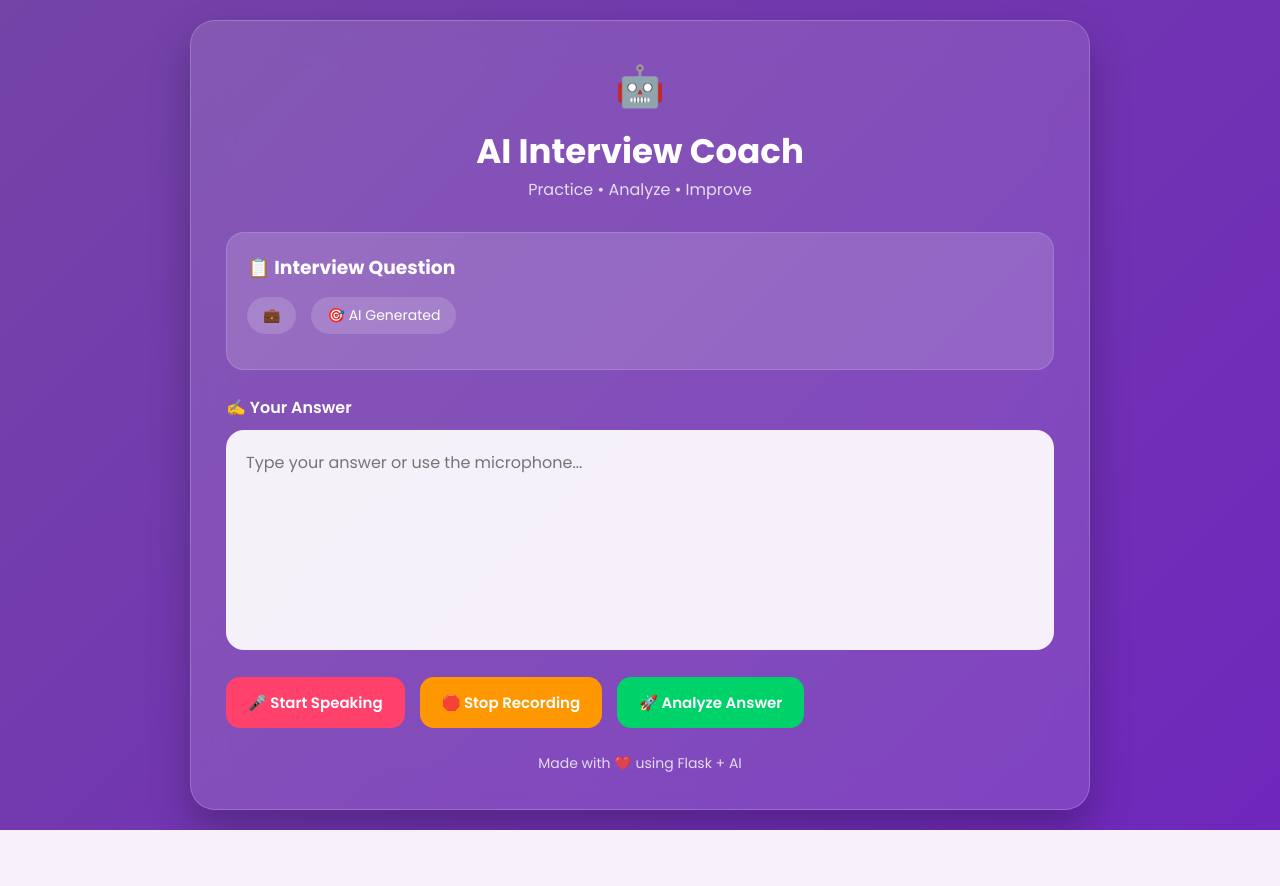
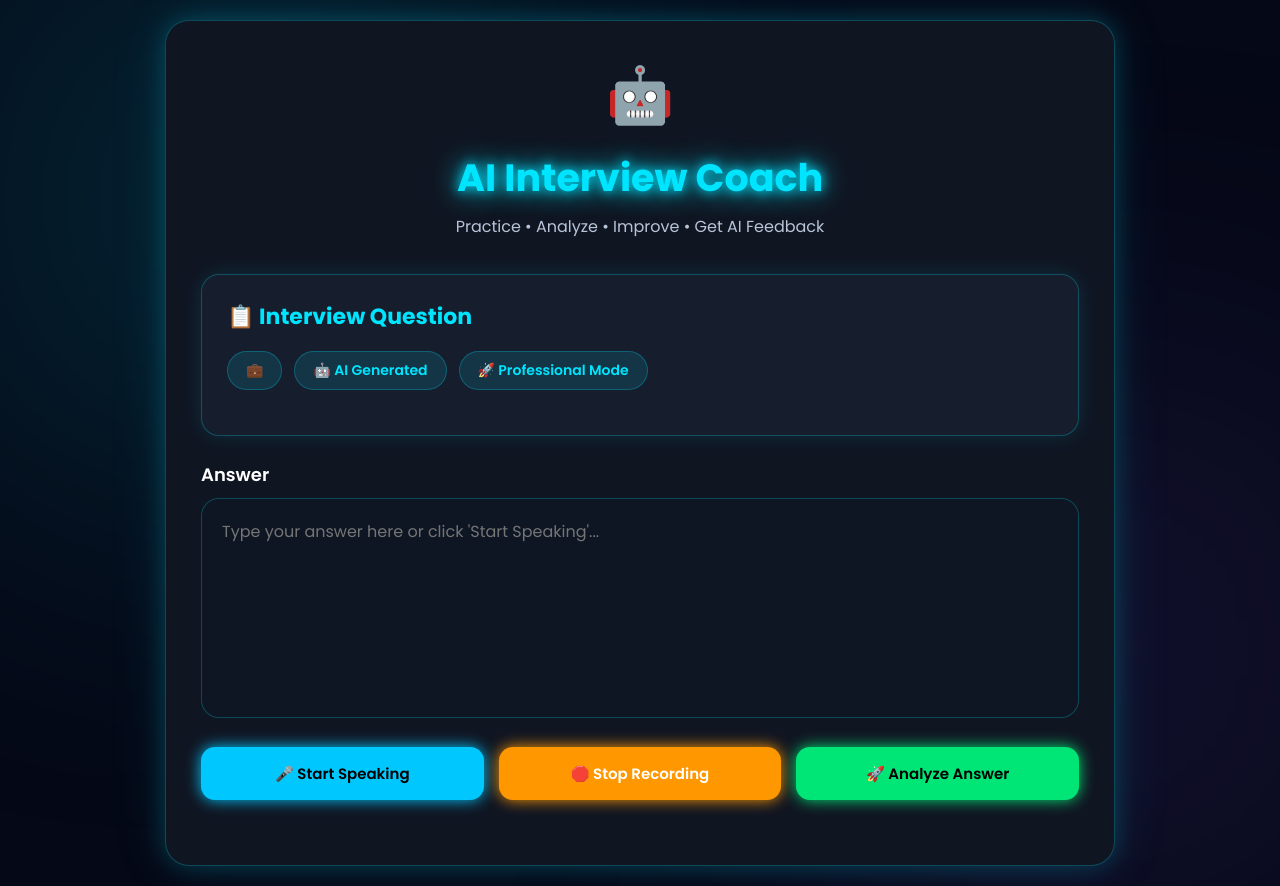
Before and after one commit to arujagadeesh801-web/Ai_interview_analyzer, a Flask app: template templates/index.html in a window 1280 px wide. Before the commit the page ends 830 px from the top, so only its background shows below. Run offline with Flask 3, Linux system fonts and the light colour scheme; the template is opened without the code that fills it, so the values that code supplies are empty; parts of the project's set-up code (start-up, migrations or seed data) failed here and were passed over.

Commit message:
Refactor index.html for UI enhancements
Updated styles and structure for improved UI and added animations.

```diff
--- a/templates/index.html
+++ b/templates/index.html
@@ -1,6 +1,8 @@
 <!DOCTYPE html>
 <html lang="en">
+
 <head>
+
 <meta charset="UTF-8">
 <meta name="viewport" content="width=device-width, initial-scale=1.0">
 
@@ -18,208 +20,360 @@
 }
 
 body{
+
     min-height:100vh;
-    background:linear-gradient(135deg,#667eea,#764ba2,#6a11cb);
-    background-size:400% 400%;
-    animation:bgMove 12s ease infinite;
     display:flex;
     justify-content:center;
     align-items:center;
     padding:20px;
+    overflow-x:hidden;
+    background:#050816;
+    color:white;
+
 }
 
-@keyframes bgMove{
-    0%{background-position:0% 50%;}
-    50%{background-position:100% 50%;}
-    100%{background-position:0% 50%;}
+/* Animated Background */
+
+body::before{
+
+content:"";
+position:fixed;
+width:500px;
+height:500px;
+background:#00e5ff;
+filter:blur(180px);
+opacity:.18;
+top:-120px;
+left:-120px;
+animation:moveOne 12s infinite alternate;
+
+}
+
+body::after{
+
+content:"";
+position:fixed;
+width:450px;
+height:450px;
+background:#8b5cf6;
+filter:blur(180px);
+opacity:.18;
+bottom:-120px;
+right:-120px;
+animation:moveTwo 14s infinite alternate;
+
+}
+
+@keyframes moveOne{
+
+0%{
+transform:translate(0,0);
+}
+
+100%{
+transform:translate(120px,80px);
+}
+
+}
+
+@keyframes moveTwo{
+
+0%{
+transform:translate(0,0);
+}
+
+100%{
+transform:translate(-100px,-60px);
+}
+
 }
 
 .container{
+
+position:relative;
 width:100%;
-    max-width:900px;
-    backdrop-filter:blur(18px);
-    background:rgba(255,255,255,0.12);
-    border:1px solid rgba(255,255,255,0.2);
-    border-radius:25px;
+max-width:950px;
+background:#101522;
+border:1px solid rgba(0,229,255,.25);
+border-radius:24px;
 padding:35px;
-    box-shadow:0 20px 40px rgba(0,0,0,0.25);
-    color:white;
+box-shadow:
+
+0 0 25px rgba(0,229,255,.20),
+0 0 60px rgba(0,229,255,.10);
+
+backdrop-filter:blur(12px);
+
+z-index:10;
+
 }
 
 .logo{
+
+font-size:55px;
 text-align:center;
-    font-size:40px;
 margin-bottom:10px;
+animation:floatLogo 3s ease-in-out infinite;
+
+}
+
+@keyframes floatLogo{
+
+0%,100%{
+transform:translateY(0px);
+}
+
+50%{
+transform:translateY(-8px);
+}
+
 }
 
 .title{
+
+font-size:38px;
+font-weight:700;
 text-align:center;
-    font-size:34px;
-    font-weight:700;
+color:#00e5ff;
+text-shadow:
+
+0 0 12px #00e5ff,
+0 0 28px #00e5ff;
+
 }
 
 .subtitle{
+
+margin-top:8px;
 text-align:center;
-    opacity:0.8;
-    margin-bottom:30px;
+font-size:16px;
+color:#b8c5d9;
+margin-bottom:35px;
+
 }
 
 .question-card{
-    background:rgba(255,255,255,0.15);
+
+background:#161d2d;
+border:1px solid rgba(0,229,255,.25);
 border-radius:18px;
-    padding:20px;
+padding:25px;
 margin-bottom:25px;
-    border:1px solid rgba(255,255,255,0.15);
+box-shadow:0 0 20px rgba(0,229,255,.12);
+
 }
 
 .question-card h3{
-    margin-bottom:15px;
+
+margin-bottom:18px;
+font-size:22px;
+color:#00e5ff;
+
 }
 
 .info-row{
+
 display:flex;
-    gap:15px;
 flex-wrap:wrap;
-    margin-bottom:15px;
+gap:12px;
+margin-bottom:20px;
+
 }
 
 .badge{
-    padding:8px 16px;
+
+padding:8px 18px;
 border-radius:50px;
-    background:rgba(255,255,255,0.15);
+background:rgba(0,229,255,.12);
+border:1px solid rgba(0,229,255,.25);
+color:#00e5ff;
 font-size:14px;
+font-weight:600;
+
 }
 
 .question-text{
-    font-size:18px;
-    line-height:1.7;
+
+font-size:19px;
+line-height:1.8;
+color:#f2f2f2;
+
 }
 
 label{
+
 display:block;
 margin-bottom:10px;
+font-size:18px;
 font-weight:600;
+
 }
 
 textarea{
+
 width:100%;
-    min-height:220px;
+height:220px;
+padding:20px;
+border-radius:18px;
+border:1px solid rgba(0,229,255,.25);
+background:#0e1523;
+color:white;
+font-size:16px;
 resize:none;
-    border:none;
 outline:none;
-    border-radius:18px;
-    padding:20px;
-    font-size:16px;
-    background:rgba(255,255,255,0.92);
-    color:#222;
+transition:.3s;
+
 }
 
 textarea:focus{
-    box-shadow:0 0 20px rgba(255,255,255,0.4);
+
+border-color:#00e5ff;
+box-shadow:
+
+0 0 15px rgba(0,229,255,.35);
+
 }
 
 .button-group{
-    margin-top:20px;
+
 display:flex;
 flex-wrap:wrap;
 gap:15px;
+margin-top:22px;
+
 }
 
 .btn{
+
+flex:1;
+padding:15px;
 border:none;
-    cursor:pointer;
-    padding:14px 22px;
 border-radius:14px;
 font-size:15px;
 font-weight:600;
+cursor:pointer;
 transition:.3s;
+
 }
 
 .mic-btn{
-    background:#ff416c;
-    color:white;
+
+background:#00c8ff;
+color:black;
+box-shadow:0 0 15px #00c8ff;
+
 }
 
-.mic-btn:hover{
-    transform:translateY(-3px);
-    background:#ff2d5e;
+.stop-btn{
+
+background:#ff9800;
+color:white;
+box-shadow:0 0 15px #ff9800;
+
 }
 
 .analyze-btn{
-    background:#00d26a;
-    color:white;
+
+background:#00e676;
+color:black;
+box-shadow:0 0 15px #00e676;
+
 }
 
-.analyze-btn:hover{
-    transform:translateY(-3px);
-    background:#00bc5f;
-}
+.btn:hover{
 
-.stop-btn{
-    background:#ff9800;
-    color:white;
-}
+transform:translateY(-3px) scale(1.03);
 
-.stop-btn:hover{
-    transform:translateY(-3px);
 }
 
 #status{
+
 margin-top:20px;
 font-weight:600;
 text-align:center;
+
+}
+
+.success{
+
+color:#00ff9d;
+
+}
+
+.error{
+
+color:#ff6b6b;
+
 }
 
 .listening{
-    color:#ffe082;
+
+color:#ffd54f;
+
 }
 
-.success{
-    color:#7CFFB2;
+.wave{
+
+display:inline-block;
+animation:pulse 1s infinite;
+
 }
 
-.error{
-    color:#ffb3b3;
+@keyframes pulse{
+
+0%{
+transform:scale(1);
+}
+
+50%{
+transform:scale(1.2);
+}
+
+100%{
+transform:scale(1);
+}
+
 }
 
 .footer{
-    margin-top:25px;
+
+margin-top:30px;
 text-align:center;
-    opacity:.8;
+color:#9db0cb;
 font-size:14px;
-}
 
-.wave{
-    display:inline-block;
-    animation:pulse 1s infinite;
-}
-
-@keyframes pulse{
-    0%{transform:scale(1);}
-    50%{transform:scale(1.2);}
-    100%{transform:scale(1);}
 }
 
 @media(max-width:768px){
 
-.title{
-    font-size:28px;
+.container{
+
+padding:20px;
+
 }
 
-.container{
-    padding:20px;
+.title{
+
+font-size:30px;
+
 }
 
 .button-group{
+
 flex-direction:column;
+
 }
 
 .btn{
+
 width:100%;
+
 }
+
 }
 
 </style>
+
 </head>
 
 <body>
@@ -228,13 +382,11 @@ textarea:focus{
 
     <div class="logo">🤖</div>
 
-<div class="title">
-AI Interview Coach
-</div>
+    <h1 class="title">AI Interview Coach</h1>
 
-<div class="subtitle">
-Practice • Analyze • Improve
-</div>
+    <p class="subtitle">
+        Practice • Analyze • Improve • Get AI Feedback
+    </p>
 
     <div class="question-card">
 
@@ -247,7 +399,11 @@ Practice • Analyze • Improve
             </div>
 
             <div class="badge">
-🎯 AI Generated
+                🤖 AI Generated
+            </div>
+
+            <div class="badge">
+                🚀 Professional Mode
             </div>
 
         </div>
@@ -260,17 +416,24 @@ Practice • Analyze • Improve
 
     <form action="/analyze" method="POST">
 
-<input type="hidden" name="role" value="{{ role }}">
-<input type="hidden" name="question" value="{{ question }}">
+        <input
+            type="hidden"
+            name="role"
+            value="{{ role }}">
 
-<label>
-✍ Your Answer
+        <input
+            type="hidden"
+            name="question"
+            value="{{ question }}">
+
+        <label for="answer">
+             Answer
         </label>
 
         <textarea
             id="answer"
             name="answer"
-placeholder="Type your answer or use the microphone..."
+            placeholder="Type your answer here or click 'Start Speaking'..."
             required></textarea>
 
         <div class="button-group">
@@ -279,20 +442,26 @@ required></textarea>
                 type="button"
                 class="btn mic-btn"
                 onclick="startRecognition()">
+
                 🎤 Start Speaking
+
             </button>
 
             <button
                 type="button"
                 class="btn stop-btn"
                 onclick="stopRecognition()">
+
                 🛑 Stop Recording
+
             </button>
 
             <button
                 type="submit"
                 class="btn analyze-btn">
+
                 🚀 Analyze Answer
+
             </button>
 
         </div>
@@ -302,7 +471,7 @@ class="btn analyze-btn">
     </form>
 
     <div class="footer">
-Made with ❤️ using Flask + AI
+
     </div>
 
 </div>
@@ -310,66 +479,64 @@ Made with ❤️ using Flask + AI
 <script>
 
 let recognition;
-let isListening=false;
+let isListening = false;
 
 function startRecognition(){
 
     if(!('webkitSpeechRecognition' in window)){
-alert("Speech Recognition not supported.");
+        alert("Speech Recognition is not supported in this browser.");
         return;
     }
 
     recognition = new webkitSpeechRecognition();
 
-recognition.lang="en-IN";
-recognition.continuous=true;
-recognition.interimResults=false;
+    recognition.lang = "en-IN";
+    recognition.continuous = true;
+    recognition.interimResults = false;
 
-document.getElementById("status").className="listening";
-document.getElementById("status").innerHTML=
-'<span class="wave">🎤</span> Listening...';
+    isListening = true;
+
+    const status = document.getElementById("status");
+
+    status.className = "listening";
+    status.innerHTML =
+    '<span class="wave">🎤</span> Listening... Speak now';
 
     recognition.start();
 
-isListening=true;
+    recognition.onresult = function(event){
 
-recognition.onresult=function(event){
+        let transcript = "";
 
-let text="";
+        for(let i = event.resultIndex; i < event.results.length; i++){
 
-for(
-let i=event.resultIndex;
-i<event.results.length;
-i++
-){
-text+=event.results[i][0].transcript+" ";
+            transcript += event.results[i][0].transcript + " ";
+
         }
 
-document.getElementById("answer").value += text;
+        document.getElementById("answer").value += transcript;
 
-document.getElementById("status").className="success";
+        status.className = "success";
+        status.innerHTML = "✅ Voice Captured Successfully";
 
-document.getElementById("status").innerHTML=
-"✅ Voice Captured Successfully";
     };
 
-recognition.onerror=function(event){
+    recognition.onerror = function(event){
 
-document.getElementById("status").className="error";
+        status.className = "error";
+        status.innerHTML = "❌ " + event.error;
 
-document.getElementById("status").innerHTML=
-"❌ "+event.error;
     };
 
-recognition.onend=function(){
+    recognition.onend = function(){
 
         if(isListening){
 
-document.getElementById("status").className="success";
+            status.className = "success";
+            status.innerHTML = "✅ Recording Completed";
 
-document.getElementById("status").innerHTML=
-"✅ Recording Completed";
         }
+
     };
 
 }
@@ -378,18 +545,21 @@ function stopRecognition(){
 
     if(recognition){
 
+        isListening = false;
+
         recognition.stop();
 
-isListening=false;
+        const status = document.getElementById("status");
 
-document.getElementById("status").className="success";
+        status.className = "success";
+        status.innerHTML = "🛑 Recording Stopped";
 
-document.getElementById("status").innerHTML=
-"🛑 Recording Stopped";
     }
+
 }
 
 </script>
 
 </body>
+
 </html>
```
Lines whose indentation alone changed are shown as unchanged.
